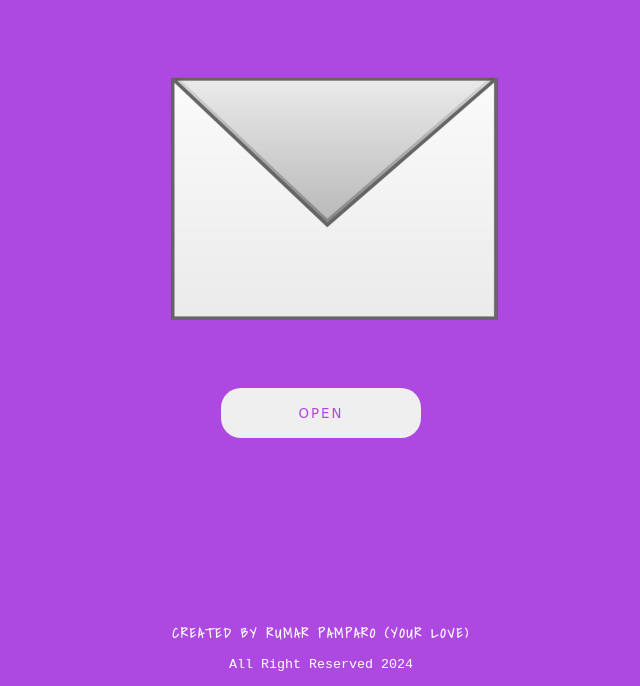
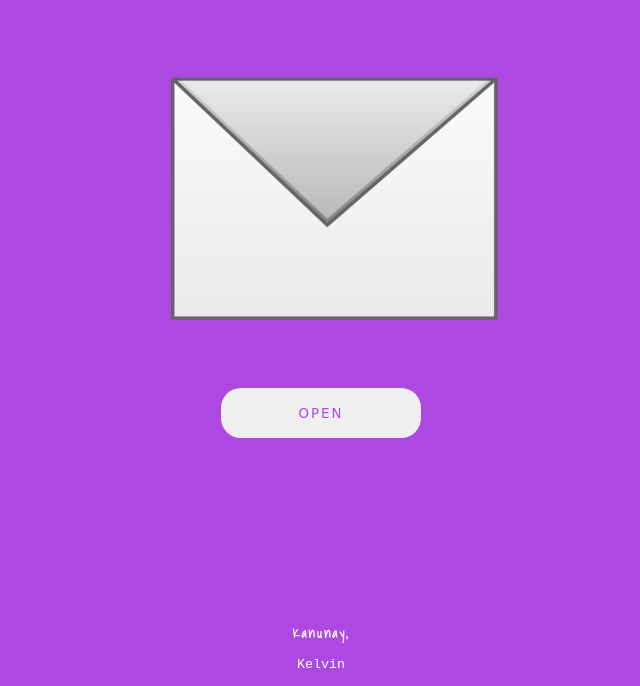
Before and after one commit to Frowcaloe/Templatefor-, a plain HTML site: page index.html in a window 1280 px wide. Shown: the part 178-864 px from the top of the page, without its empty margins (319-959 px from the left). Drawn offline with Linux system fonts and the light colour scheme; a web font is replaced by a local one.

Commit message:
Update index.html

```diff
--- a/index.html
+++ b/index.html
@@ -117,8 +117,8 @@
         <button id="Vmessage" onclick='view()'>VIEW MESSAGE</button>
     </div>
     <div class="footer">
-        <h1>CREATED BY RUMAR PAMPARO (YOUR LOVE)</h1>
-        <p>All Right Reserved 2024</p>
+        <h1>Kanunay,</h1>
+        <p>Kelvin</p>
     </div>
 
 
```
